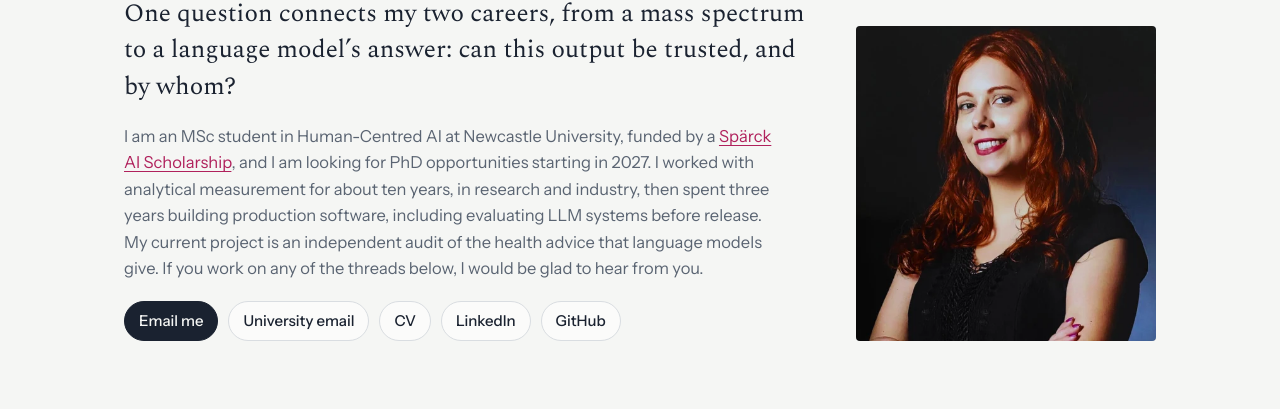
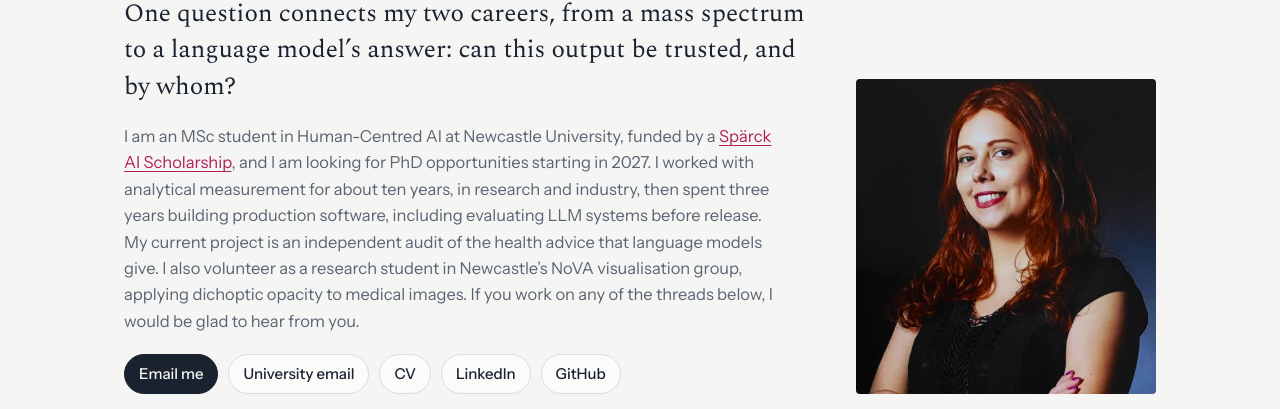
Before and after one commit to jenniferdsbaumgart/academic-website, a plain HTML site: page index.html in a window 1280 px wide. Shown: the part 391-800 px from the top of the page. Drawn offline with nearby package versions, Linux system fonts and the light colour scheme.

Commit message:
Update the CV PDF and mention NoVA work in the opening paragraph
Replace Jennifer_Baumgart_Academic_CV_Full.pdf with the PhD applicant
CV, keeping the filename so the CV links still work. Add one sentence
about the NoVA volunteer research to the status paragraph.

Co-Authored-By: Claude Opus 5.5 <noreply@anthropic.com>

```diff
--- a/index.html
+++ b/index.html
@@ -337,7 +337,7 @@ figcaption { color: var(--graphite); font-size: 14px; line-height: 1.45; margin-
       <div>
         <h1 id="name">Jennifer Baumgart</h1>
         <p class="lede">One question connects my two careers, from a mass spectrum to a language model’s answer: can this output be trusted, and by whom?</p>
-        <p class="status">I am an MSc student in Human-Centred AI at Newcastle University, funded by a <a href="https://www.ncl.ac.uk/press/articles/latest/2025/06/sparckaischolarships/">Spärck AI Scholarship</a>, and I am looking for PhD opportunities starting in 2027. I worked with analytical measurement for about ten years, in research and industry, then spent three years building production software, including evaluating LLM systems before release. My current project is an independent audit of the health advice that language models give. If you work on any of the threads below, I would be glad to hear from you.</p>
+        <p class="status">I am an MSc student in Human-Centred AI at Newcastle University, funded by a <a href="https://www.ncl.ac.uk/press/articles/latest/2025/06/sparckaischolarships/">Spärck AI Scholarship</a>, and I am looking for PhD opportunities starting in 2027. I worked with analytical measurement for about ten years, in research and industry, then spent three years building production software, including evaluating LLM systems before release. My current project is an independent audit of the health advice that language models give. I also volunteer as a research student in Newcastle’s NoVA visualisation group, applying dichoptic opacity to medical images. If you work on any of the threads below, I would be glad to hear from you.</p>
         <ul class="links">
           <li><a class="primary" href="mailto:jenniferdsbaumgart@gmail.com">Email me</a></li>
           <li><a href="mailto:J.da-silva-baumgart2@newcastle.ac.uk">University email</a></li>
```
Also changed, not shown: 1 other file.
